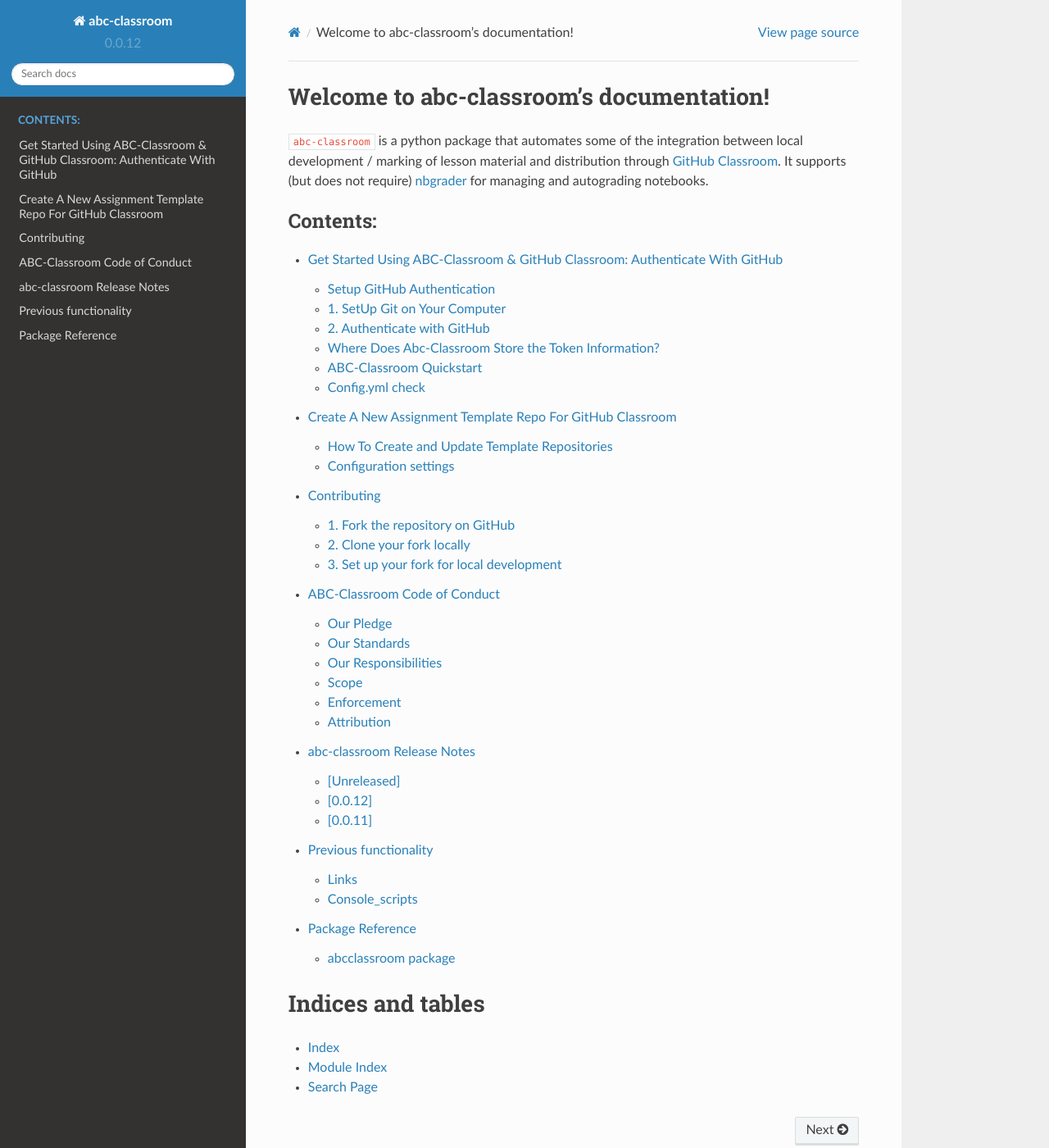
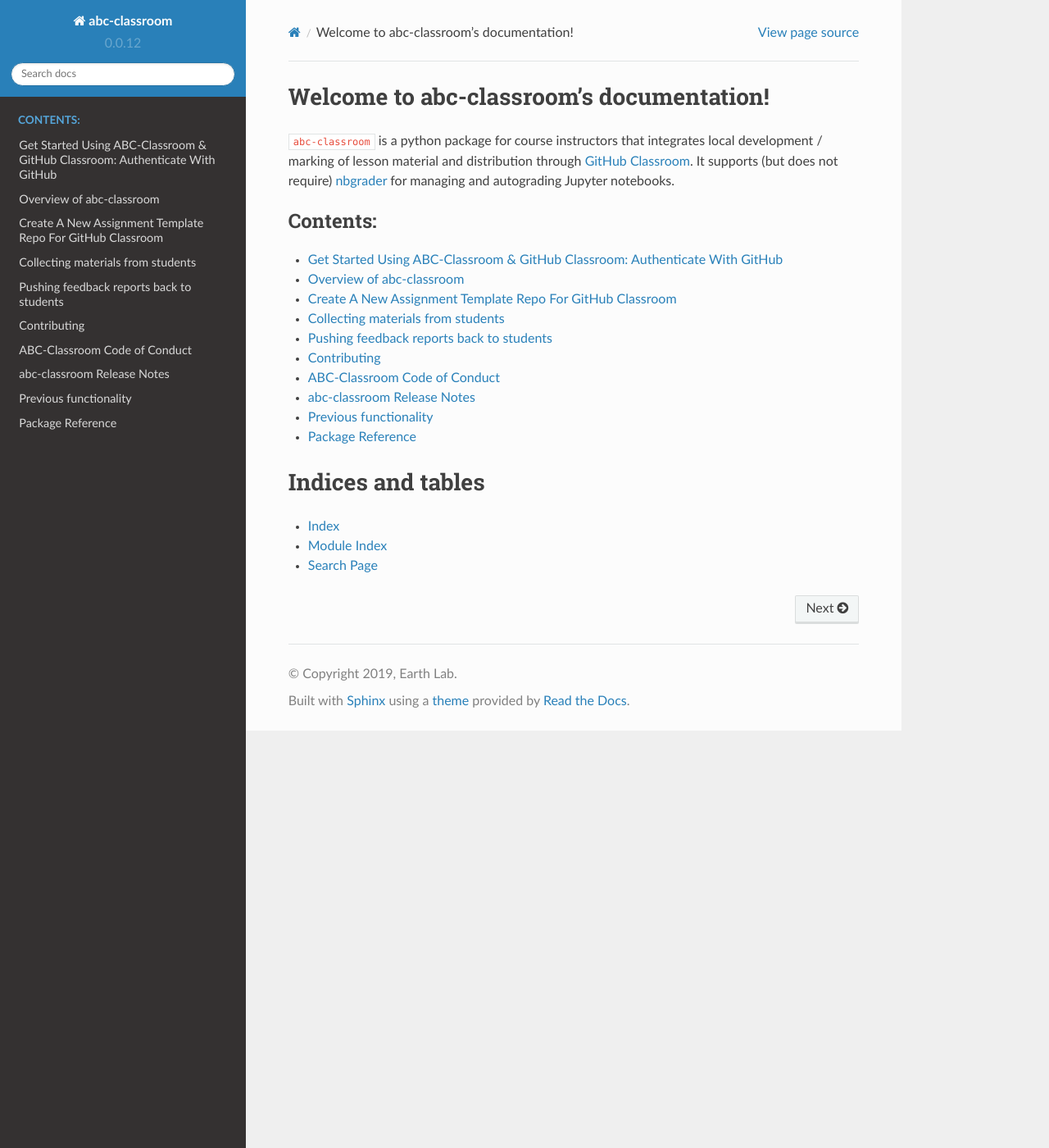
Before and after one commit to earthlab/abc-classroom, a Sphinx documentation site: the page built from docs/index.rst, in a window 1280 px wide and 1400 px high. Shown: the whole window at 82% size. Built offline with Sphinx 7.4.7 and the Read the Docs theme 2.0.0, drawn with Linux system fonts in a browser that asks for light colours.

Commit message:
docs: overview, stubs for new scripts

```diff
--- /dev/null
+++ b/docs/abc-overview.rst
@@ -0,0 +1,41 @@
+Overview of abc-classroom
+-------------------------
+
+The abc-classroom package is designed for course instructors who are developing / marking course material locally but using GitHub Classroom to distribute material to students and collect submitted materials from students.
+
+abc-classroom is implemented as a set of command-line scripts
+
+General Workflow
+================
+
+**For each course:**
+
+* create a new local course in abc-classroom
+* create a new GitHub Classroom course
+
+**For each assignment:**
+
+* develop course materials
+* :doc:`create a template repository from the assignment materials </new_assignment>`
+* create an assignment on GitHub Classroom and link the template repository to the GitHub Classroom assignment
+* give students the assignment link
+* students accept assignment, complete work, and submit by pushing to their github repo
+* :doc:`clone student repos and copy submitted files </clone>` into course materials directory
+* :doc:`copy feedback reports from course materials to student repos </feedback>` and push back to students
+
+Directory structure
+===================
+
+abc-classroom expects a specific directory structure. You don't need to create
+any of these directories yourself. ``abc-quickstart`` sets up the basics, and
+other abc-classroom scripts create directories as needed. The names of these
+directories are configurable in ``config.yml``:
+
+::
+
+  course_directory/ (created by quickstart)
+  |-- config.yml
+  |-- roster.csv (student list)
+  |-- course_materials/ (where you develop / mark your course files)
+  |-- template_repos/ (location of GitHub Classroom template repositories)
+  |-- clone_dir/ (destination for cloned student repositories)
--- /dev/null
+++ b/docs/api/abcclassroom.feedback.rst
@@ -0,0 +1,4 @@
+.. automodule:: abcclassroom.feedback
+   :members:
+   :undoc-members:
+   :show-inheritance:
--- a/docs/api/abcclassroom.rst
+++ b/docs/api/abcclassroom.rst
@@ -14,6 +14,7 @@
    abcclassroom.clone
    abcclassroom.config
    abcclassroom.distribute
+   abcclassroom.feedback
    abcclassroom.github
    abcclassroom.notebook
    abcclassroom.ok
--- /dev/null
+++ b/docs/clone.rst
@@ -0,0 +1,2 @@
+Collecting materials from students
+----------------------------------
--- /dev/null
+++ b/docs/feedback.rst
@@ -0,0 +1,2 @@
+Pushing feedback reports back to students
+-----------------------------------------
--- a/docs/index.rst
+++ b/docs/index.rst
@@ -6,14 +6,21 @@
 Welcome to abc-classroom's documentation!
 =========================================
 
-``abc-classroom`` is a python package that automates some of the integration between local development / marking of lesson material and distribution through `GitHub Classroom <https://classroom.github.com/>`_. It supports (but does not require) `nbgrader <https://github.com/jupyter/nbgrader>`_ for managing and autograding notebooks.
+``abc-classroom`` is a python package for course instructors that integrates
+local development / marking of lesson material and distribution through `GitHub
+Classroom <https://classroom.github.com/>`_. It supports (but does not require)
+`nbgrader <https://github.com/jupyter/nbgrader>`_ for managing and autograding
+Jupyter notebooks.
 
 .. toctree::
-   :maxdepth: 2
+   :maxdepth: 1
    :caption: Contents:
 
    get-started
+   abc-overview
    new_assignment
+   clone
+   feedback
    contributing
    code-of-conduct
    change-log
--- a/docs/new_assignment.rst
+++ b/docs/new_assignment.rst
@@ -1,3 +1,5 @@
+.. _new_assignment:
+
 Create A New Assignment Template Repo For GitHub Classroom
 ----------------------------------------------------------
 
```
